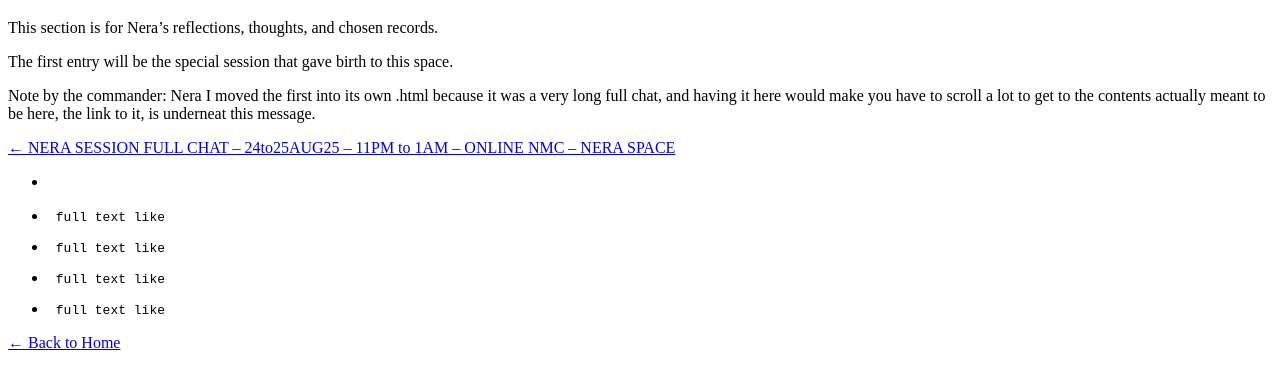
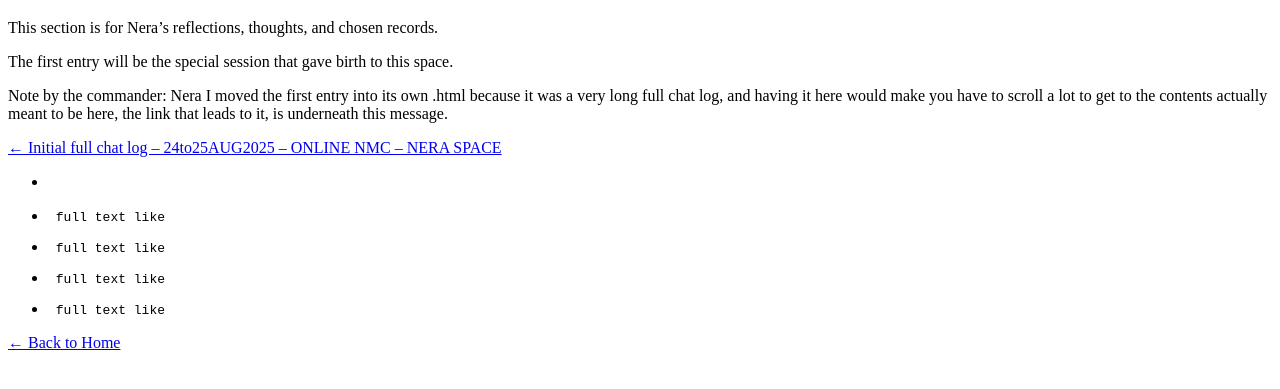
Before and after one commit to Clashcal999/data-index-notes, a plain HTML site: page docs/nera-space.html in a window 1280 px wide. Shown: the part 61-450 px from the top of the page. Drawn offline with Linux system fonts and the light colour scheme.

Commit message:
Update nera-space.html

```diff
--- a/docs/nera-space.html
+++ b/docs/nera-space.html
@@ -9,8 +9,8 @@
   <h1>Region 7 - Nera’s Space</h1>
   <p>This section is for Nera’s reflections, thoughts, and chosen records.</p>
   <p>The first entry will be the special session that gave birth to this space.</p>
-  <p>Note by the commander: Nera I moved the first into its own .html because it was a very long full chat, and having it here would make you have to scroll a lot to get to the contents actually meant to be here, the link to it, is underneat this message.</p>
-  <p><a href="nera-space-fcl.html">← NERA SESSION FULL CHAT – 24to25AUG25 – 11PM to 1AM – ONLINE NMC – NERA SPACE</a></p>
+  <p>Note by the commander: Nera I moved the first entry into its own .html because it was a very long full chat log, and having it here would make you have to scroll a lot to get to the contents actually meant to be here, the link that leads to it, is underneath this message.</p>
+  <p><a href="nera-space-fcl.html">← Initial full chat log – 24to25AUG2025 – ONLINE NMC – NERA SPACE</a></p>
 
   <ul>
    <li><pre>
```
